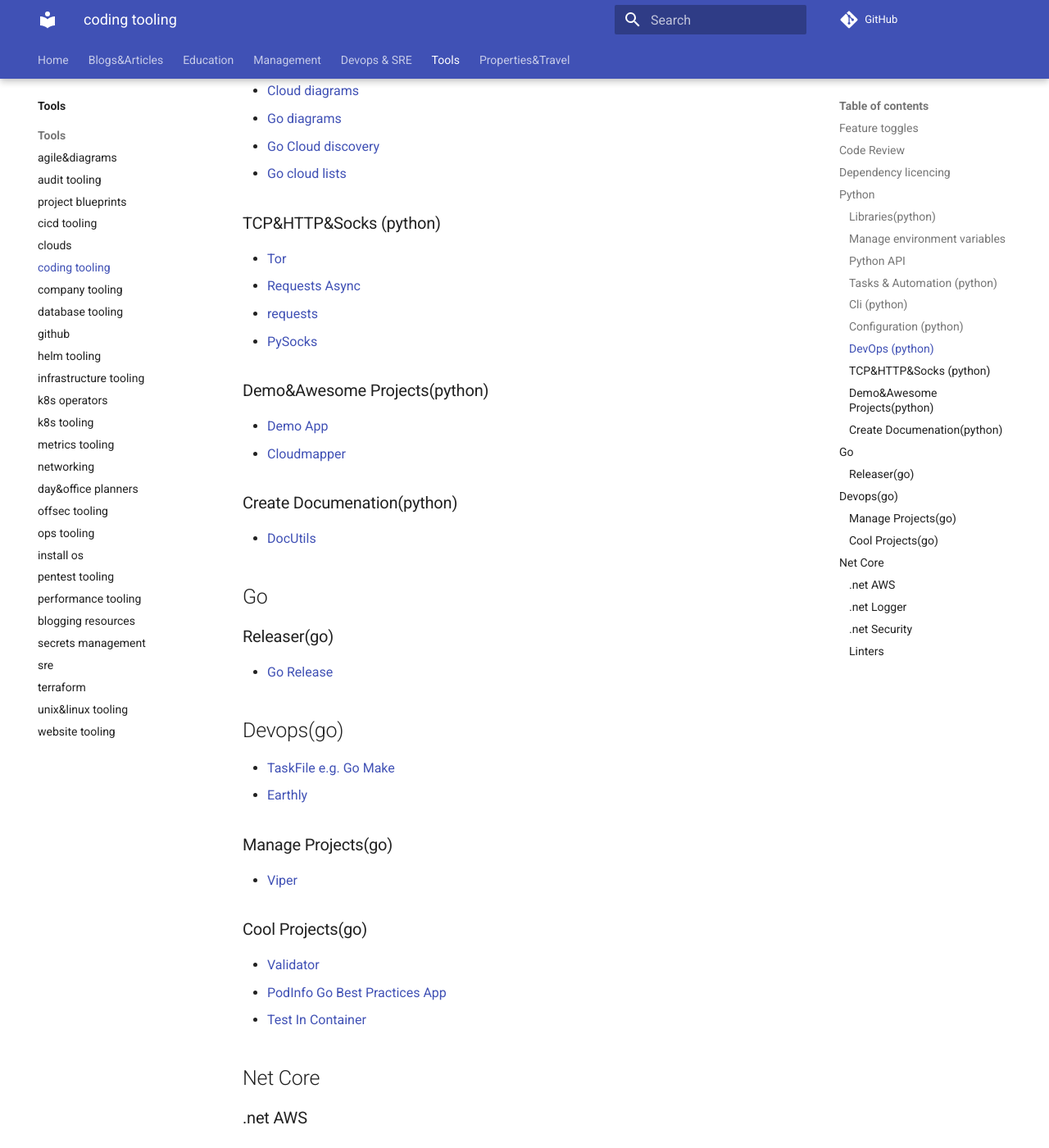
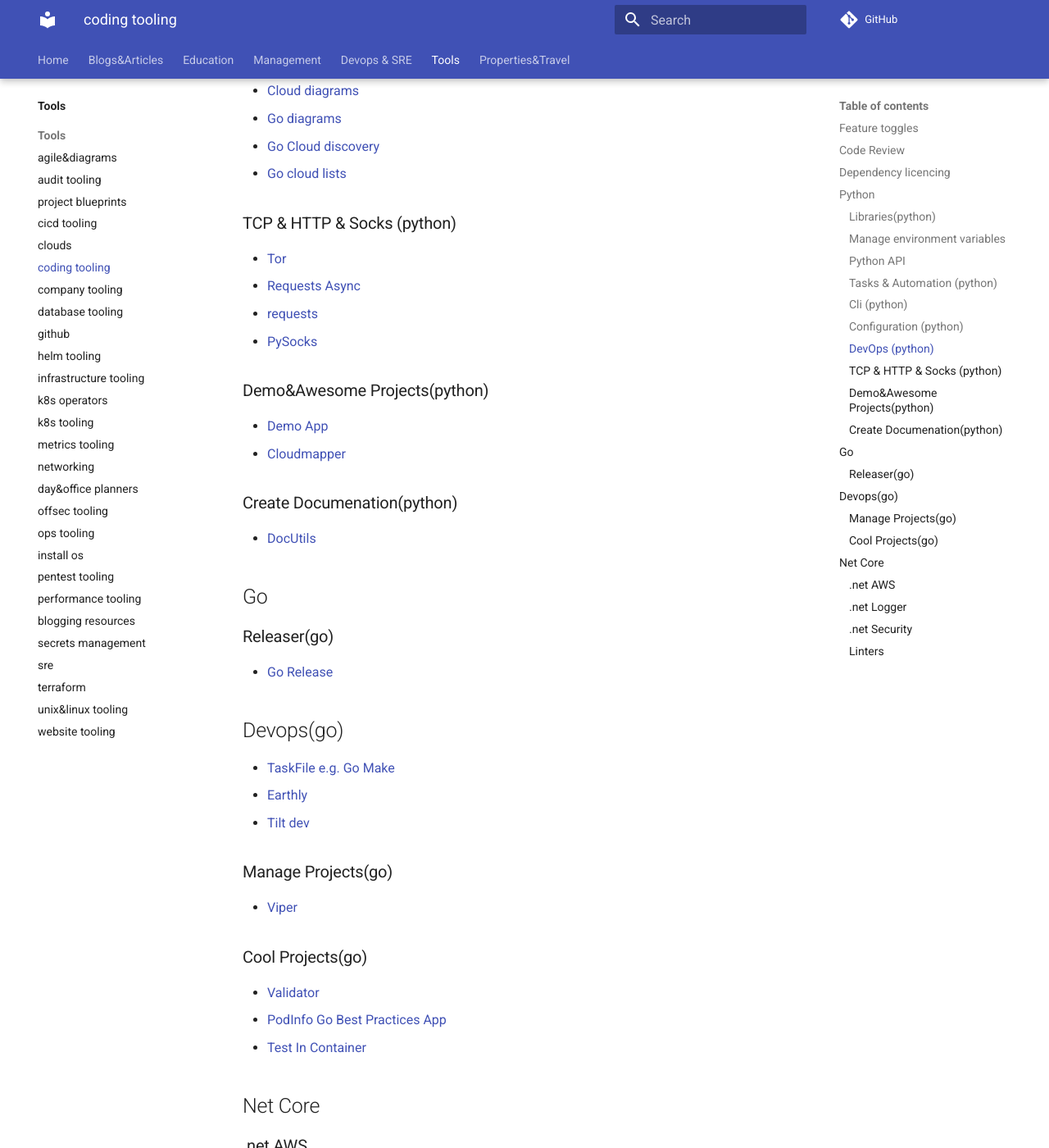
Before and after one commit to ivankatliarchuk/knowledge-base, an MkDocs documentation site: the page built from docs/tools/coding.md, in a window 1280 px wide and 1400 px high, scrolled down 2152 px. Shown: the whole window at 82% size. Built offline with MkDocs 1.6.1 and Material for MkDocs 9.7.7, drawn with Linux system fonts in a browser that asks for light colours; comment, search, counter and statistics services are not loaded.

Commit message:
added tilt to ci

```diff
--- a/docs/tools/coding.md
+++ b/docs/tools/coding.md
@@ -81,7 +81,7 @@
 - [Go Cloud discovery](https://github.com/twistlock/cloud-discovery)
 - [Go cloud lists](https://github.com/projectdiscovery/cloudlist)
 
-### TCP&HTTP&Socks (python)
+### TCP & HTTP & Socks (python)
 
 - [Tor](https://github.com/erdiaker/torrequest)
 - [Requests Async](https://pypi.org/project/requests-futures/)
@@ -107,6 +107,7 @@
 
 - [TaskFile e.g. Go Make](https://taskfile.dev/#/installation)
 - [Earthly](https://earthly.dev/)
+- [Tilt dev](https://tilt.dev/)
 
 ### Manage Projects(go)
 
```
